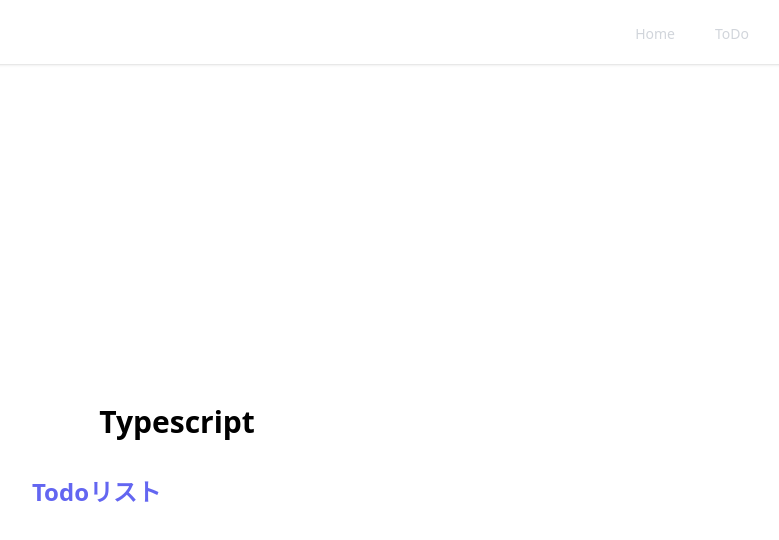
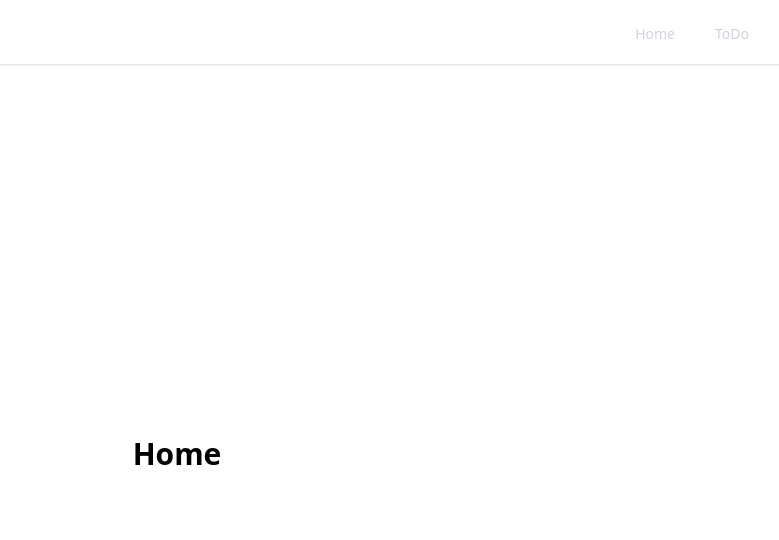
Before and after one commit to yokogi-mirailabs/typescript_todoapp, a Vue app: page / in a window 1280 px wide. Shown: the top 540 px of the page, without its empty margins (463-1242 px from the left). Built offline with nearby package versions, Linux system fonts and the light colour scheme.

Commit message:
バグ修正

```diff
--- a/src/components/todo/TaskList.vue
+++ b/src/components/todo/TaskList.vue
@@ -1,12 +1,13 @@
 <script setup lang="ts">
 import { Task } from "../../models/task";
 
-defineProps<{ tasks: Task[] }>();
+const props = defineProps<{ tasks: Task[] }>();
 
 const emit = defineEmits<{
   (eventName: "done", id: number): void;
   (eventName: "delete", id: number): void;
 }>();
+console.log(props.tasks);
 </script>
 <template>
   <div class="max-w-2xl overflow-x-auto relative shadow-md sm:rounded-lg">
@@ -42,9 +43,9 @@ const emit = defineEmits<{
                   @click="emit('done', task.id)"
                   class="w-4 h-4 text-blue-600 bg-gray-100 rounded border-gray-300 focus:ring-blue-500 dark:focus:ring-blue-600 dark:ring-offset-gray-800 focus:ring-2 dark:bg-gray-700 dark:border-gray-600"
                 />
-                <label lass="sr-only"
+                <!-- <label lass="sr-only"
                   >checkbox</label
-                >
+                > -->
               </div>
             </td>
             <td class="py-4 px-6 text-white">
--- a/src/views/AppHome.vue
+++ b/src/views/AppHome.vue
@@ -5,17 +5,8 @@
     >
       <div class="max-w-md text-center">
         <p class="text-2xl font-semibold md:text-3xl pb-5">
-          Typescript
+          Home
         </p>
-        <div class="grid grid-cols-2 md:divide-x gap-8 md:gap-0">
-          <div class="flex flex-col items-center md:p-4">
-            <div
-              class="text-indigo-500 text-xl sm:text-2xl md:text-2xl font-bold"
-            >
-              Todoリスト
-            </div>
-          </div>
-        </div>
       </div>
     </div>
   </section>
```
